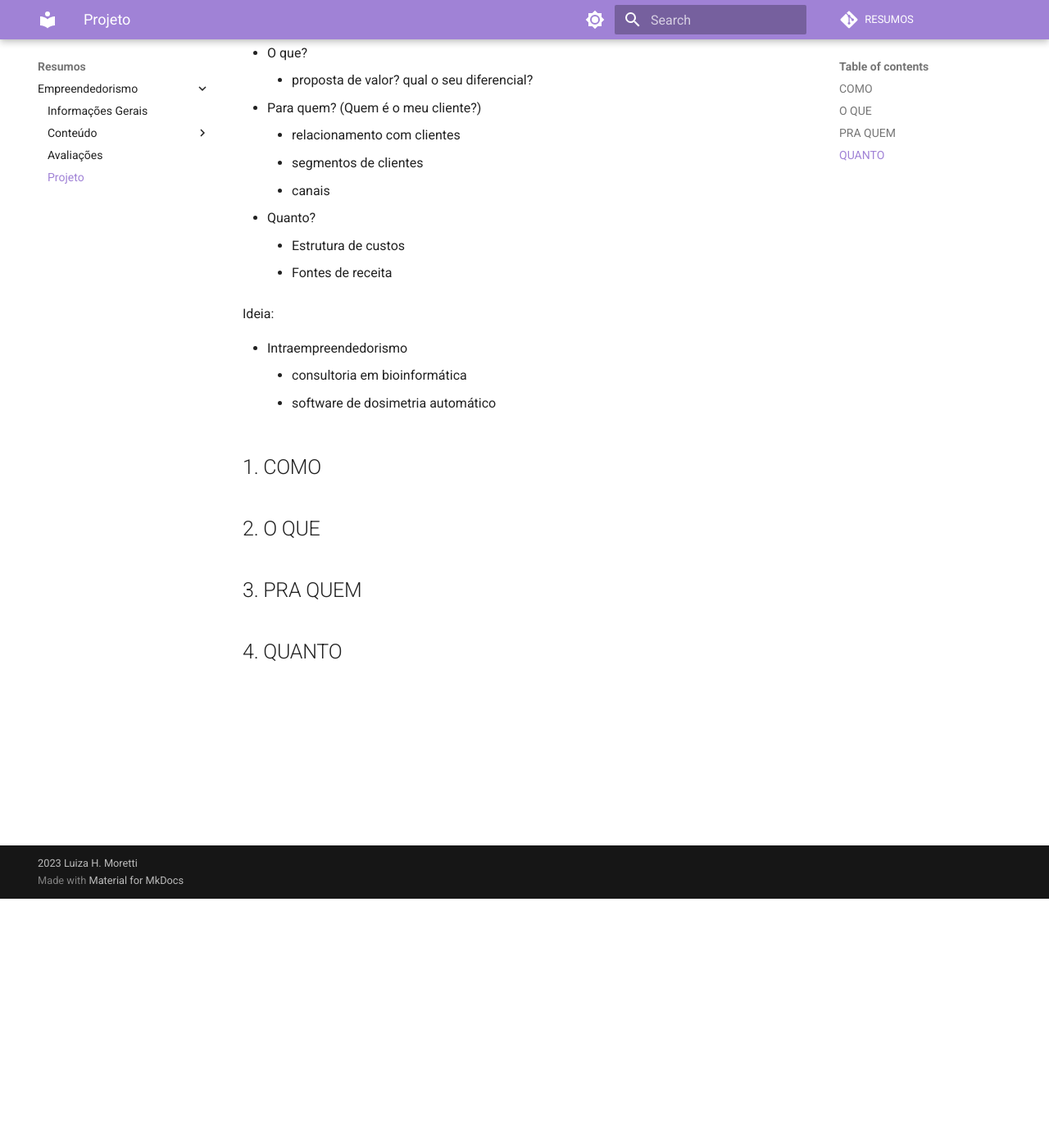
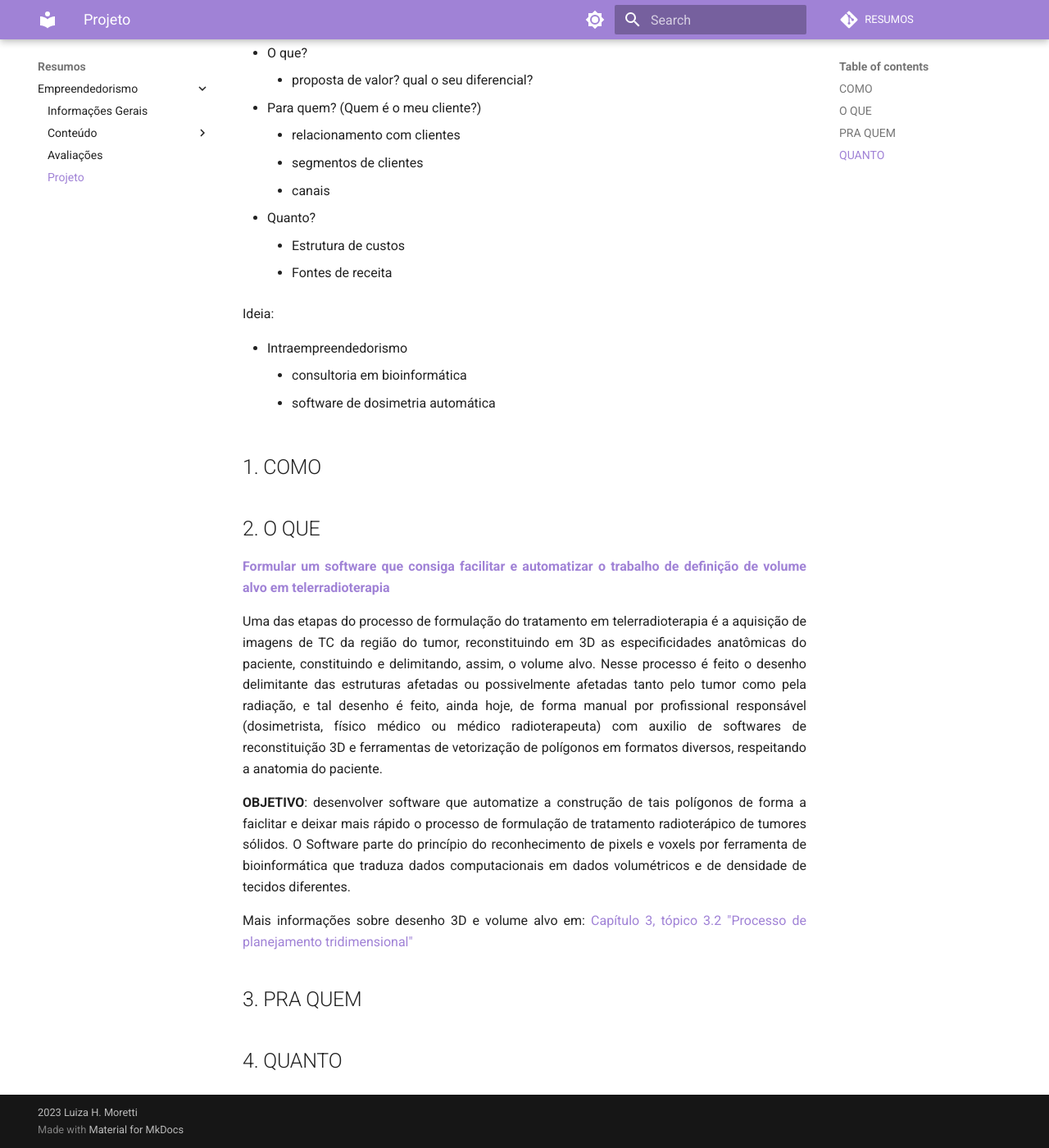
Before and after one commit to luhm/empreendedorismo, an MkDocs documentation site: the page built from docs/empreendedorismo/emp_projeto.md, in a window 1280 px wide and 1400 px high, scrolled down 304 px. Shown: the whole window at 82% size. Built offline with MkDocs 1.6.1 and Material for MkDocs 9.7.7, drawn with Linux system fonts in a browser that asks for light colours; comment, search, counter and statistics services are not loaded.

Commit message:
projeto o que

```diff
--- a/docs/empreendedorismo/emp_projeto.md
+++ b/docs/empreendedorismo/emp_projeto.md
@@ -20,12 +20,22 @@ Ideia:
 
 - Intraempreendedorismo
     - consultoria em bioinformática
-    - software de dosimetria automático
+    - software de dosimetria automática
 
 ## COMO
 
 ## O QUE
 
+<span style="color:#A082D6"> **Formular um software que consiga facilitar e automatizar o trabalho de definição de volume alvo em telerradioterapia** </span>
+
+Uma das etapas do processo de formulação do tratamento em telerradioterapia é a aquisição de imagens de TC da região do tumor, reconstituindo em 3D as especificidades anatômicas do paciente, constituindo e delimitando, assim, o volume alvo. Nesse processo é feito o desenho delimitante das estruturas afetadas ou possivelmente afetadas tanto pelo tumor como pela radiação, e tal desenho é feito, ainda hoje, de forma manual por profissional responsável (dosimetrista, físico médico ou médico radioterapeuta) com auxilio de softwares de reconstituição 3D e ferramentas de vetorização de polígonos em formatos diversos, respeitando a anatomia do paciente.
+
+**OBJETIVO**: desenvolver software que automatize a construção de tais polígonos de forma a faiclitar e deixar mais rápido o processo de formulação de tratamento radioterápico de tumores sólidos. O Software parte do princípio do reconhecimento de pixels e voxels por ferramenta de bioinformática que traduza dados computacionais em dados volumétricos e de densidade de tecidos diferentes.
+
+Mais informações sobre desenho 3D e volume alvo em:
+[Capítulo 3, tópico 3.2 "Processo de planejamento tridimensional"](https://www.teses.usp.br/teses/disponiveis/85/85131/tde-27112007-144824/publico/tese_maria_esmeralda.pdf)
+
+
 ## PRA QUEM
 
 ## QUANTO
```
